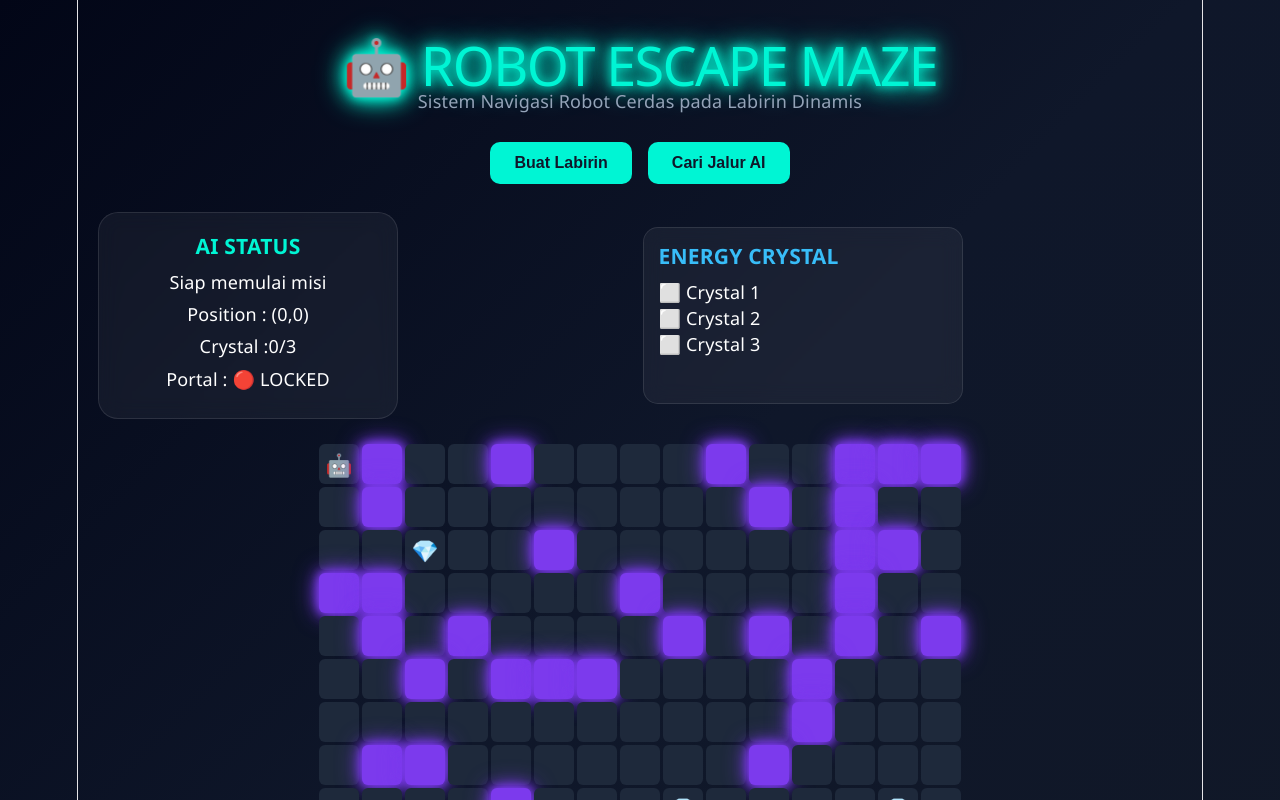
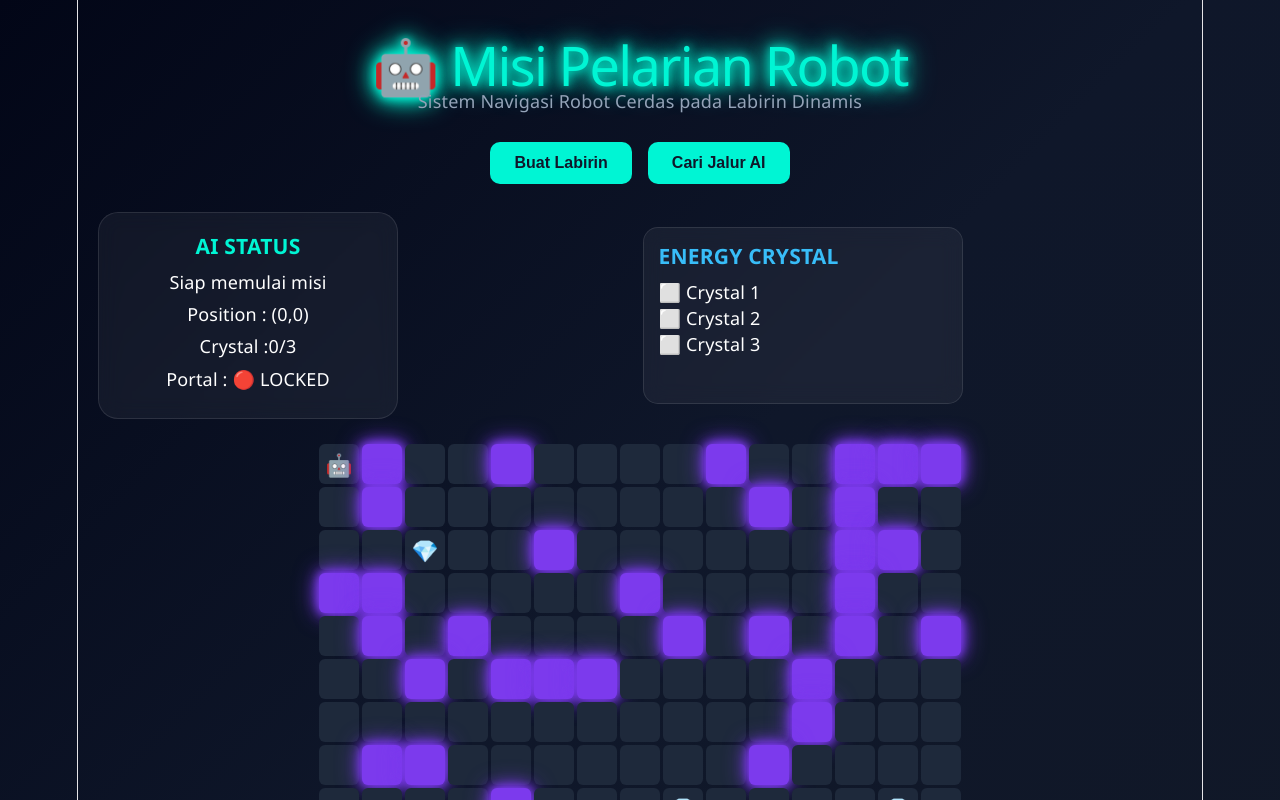
Before and after one commit to yantoo557/robot-escape-maze-ai, a React (Vite) app: page / in a window 1280 px wide. Shown: the top 800 px of the page. Built offline with nearby package versions, Linux system fonts and the light colour scheme.

Commit message:
Fix AI crystal pathfinding

```diff
--- a/src/App.jsx
+++ b/src/App.jsx
@@ -702,7 +702,7 @@ if (nearestCrystal) {
     <div className="container">
 
       <h1>
-        🤖 ROBOT ESCAPE MAZE
+        🤖 Misi Pelarian Robot
       </h1>
 
       <p className="subtitle">
```
